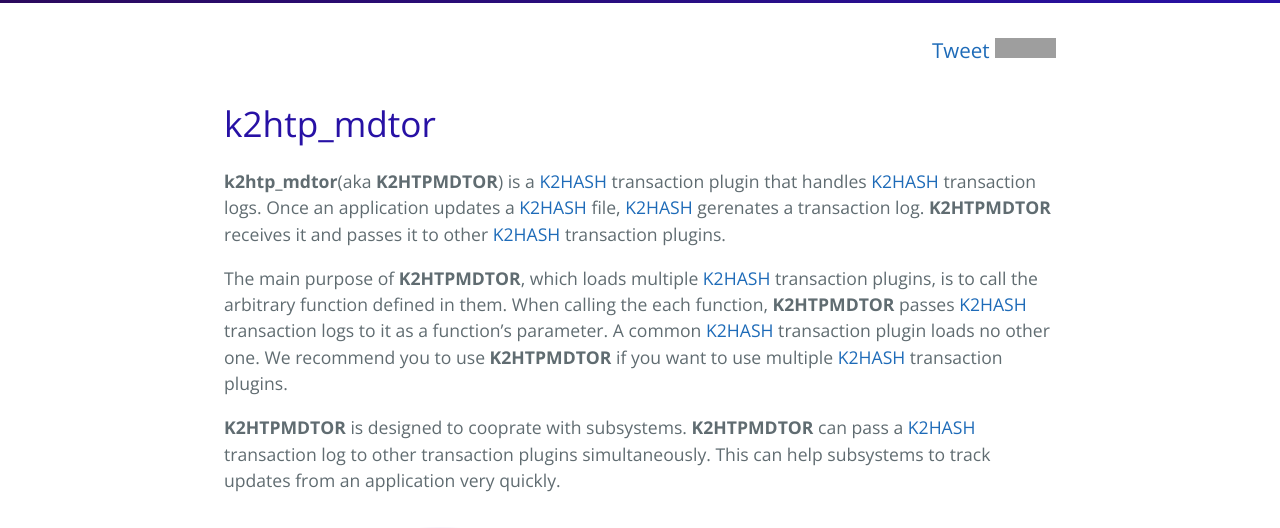
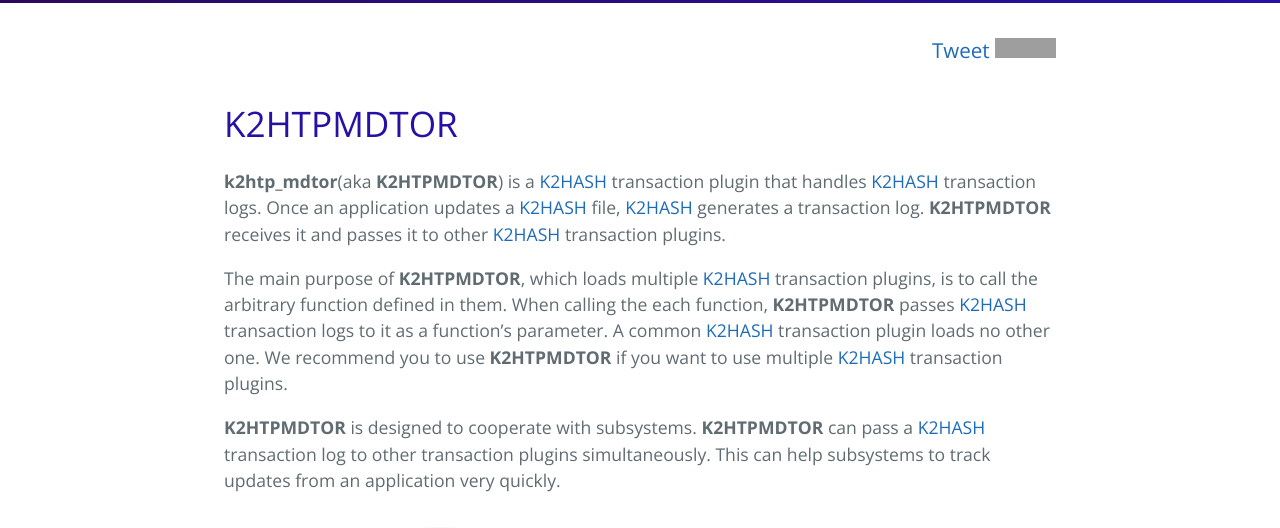
Before and after one commit to yahoojapan/k2htp_mdtor, a Jekyll site: the page built from index.md, in a window 1280 px wide. Shown: the part 386-914 px from the top of the page. Built offline with Jekyll 4.4.1, drawn with Linux system fonts in a browser that asks for light colours; comment, search, counter and statistics services are not loaded; grey boxes are pictures that could not be loaded.

Commit message:
Fixed typo in github pages

```diff
--- a/index.md
+++ b/index.md
@@ -11,13 +11,13 @@ arrow_link_usage: <a href="usage.html" class="link-title"><span class="arrow-bas
 arrow_link_build: <a href="build.html" class="link-title"><span class="arrow-base link-arrow-right"></span>Build</a>
 ---
 
-# k2htp_mdtor
+# K2HTPMDTOR
 
-**k2htp_mdtor**(aka **K2HTPMDTOR**) is a [K2HASH](https://k2hash.antpick.ax) transaction plugin that handles [K2HASH](https://k2hash.antpick.ax) transaction logs. Once an application updates a [K2HASH](https://k2hash.antpick.ax) file, [K2HASH](https://k2hash.antpick.ax) gerenates a transaction log. **K2HTPMDTOR** receives it and passes it to other [K2HASH](https://k2hash.antpick.ax) transaction plugins.
+**k2htp_mdtor**(aka **K2HTPMDTOR**) is a [K2HASH](https://k2hash.antpick.ax) transaction plugin that handles [K2HASH](https://k2hash.antpick.ax) transaction logs. Once an application updates a [K2HASH](https://k2hash.antpick.ax) file, [K2HASH](https://k2hash.antpick.ax) generates a transaction log. **K2HTPMDTOR** receives it and passes it to other [K2HASH](https://k2hash.antpick.ax) transaction plugins.
 
 The main purpose of **K2HTPMDTOR**, which loads multiple [K2HASH](https://k2hash.antpick.ax) transaction plugins, is to call the arbitrary function defined in them. When calling the each function, **K2HTPMDTOR** passes [K2HASH](https://k2hash.antpick.ax) transaction logs to it as a function's parameter. A common [K2HASH](https://k2hash.antpick.ax) transaction plugin loads no other one. We recommend you to use **K2HTPMDTOR** if you want to use multiple [K2HASH](https://k2hash.antpick.ax) transaction plugins.
 
-**K2HTPMDTOR** is designed to cooprate with subsystems. **K2HTPMDTOR** can pass a [K2HASH](https://k2hash.antpick.ax) transaction log to other transaction plugins simultaneously. This can help subsystems to track updates from an application very quickly.
+**K2HTPMDTOR** is designed to cooperate with subsystems. **K2HTPMDTOR** can pass a [K2HASH](https://k2hash.antpick.ax) transaction log to other transaction plugins simultaneously. This can help subsystems to track updates from an application very quickly.
 
 ![K2HTPMDTOR](images/top_k2htpmdtor.png)
 
```
Also changed, not shown: indexja.md (+1 -1 lines), usage.md (+1 -1 lines), 1 other file.
